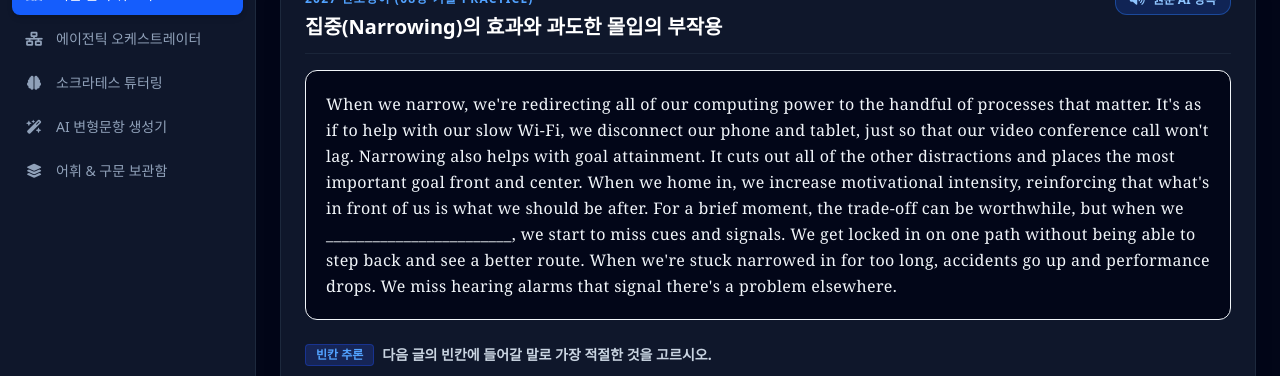
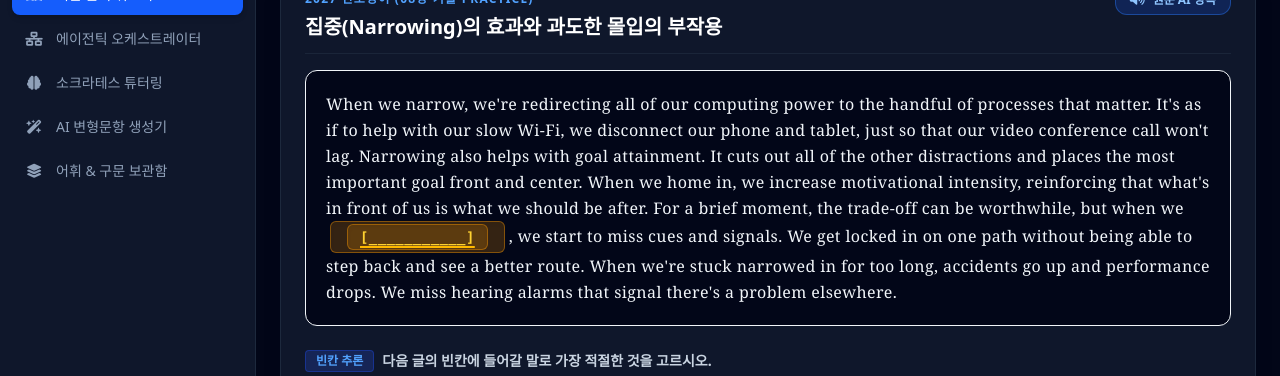
Before and after one commit to googyosoo/csat-agent-1, a React (Vite) app: page / in a window 1280 px wide. Shown: the part 120-496 px from the top of the page. Built offline with nearby package versions, Linux system fonts and the light colour scheme; no server answers; a web font is replaced by a local one.

Commit message:
fix: Highlight blank locations for fill-in-the-blank items and add dedicated Summary Box for summary completion items in LibraryTab

```diff
--- a/src/components/LibraryTab.tsx
+++ b/src/components/LibraryTab.tsx
@@ -81,16 +81,59 @@ export const LibraryTab: React.FC<LibraryTabProps> = ({
 
         {/* English Passage Text */}
         <div className="bg-slate-950 p-5 rounded-xl border border-slate-850 font-serif text-slate-100 text-base leading-relaxed tracking-wide select-text">
-          {selectedPassage.passage}
+          <div
+            dangerouslySetInnerHTML={{
+              __html: (selectedPassage.passage || '')
+                .replace(/_{4,}/g, '<u class="inline-block mx-1 px-3 py-0.5 bg-amber-500/20 text-amber-300 border border-amber-500/40 rounded-md font-bold font-mono text-sm underline decoration-amber-400 decoration-2 underline-offset-4 shadow-inner">[___________]</u>')
+                .replace(/\[\s*______+\s*\]/g, '<u class="inline-block mx-1 px-3 py-0.5 bg-amber-500/20 text-amber-300 border border-amber-500/40 rounded-md font-bold font-mono text-sm underline decoration-amber-400 decoration-2 underline-offset-4 shadow-inner">[___________]</u>')
+            }}
+          />
+
+          {/* If Question Type is '빈칸 추론' but no underline marker exists in passage text */}
+          {selectedPassage.type === '빈칸 추론' && !/_{4,}|\[\s*______+\s*\]/.test(selectedPassage.passage || '') && (
+            <div className="mt-4 p-3 bg-amber-950/40 border border-amber-500/40 rounded-xl text-xs text-amber-200 font-semibold flex items-center space-x-2">
+              <i className="fa-solid fa-pen-ruler text-amber-400"></i>
+              <span>[ 빈칸 추론 문항 위치 ]:</span>
+              <span className="px-3 py-0.5 bg-amber-500/20 text-amber-300 border border-amber-500/40 rounded-md font-bold font-mono">[___________]</span>
+            </div>
+          )}
         </div>
+
+        {/* 요약문 완성 전용 [ 요약문 (Summary) ] 카드 */}
+        {(selectedPassage.type === '요약문 완성' || selectedPassage.summarySentence) && (
+          <div className="p-4 bg-purple-950/40 border border-purple-500/40 rounded-xl space-y-2">
+            <div className="text-xs font-bold text-purple-300 flex items-center justify-between border-b border-purple-500/20 pb-2">
+              <span className="flex items-center space-x-1.5">
+                <i className="fa-solid fa-file-pen text-purple-400"></i>
+                <span>[ 요약문 (Summary) ]</span>
+              </span>
+              <span className="text-[10px] text-purple-400 font-normal">빈칸 (A), (B)에 들어갈 말로 가장 적절한 것을 고르시오.</span>
+            </div>
+            <div
+              className="text-sm font-sans text-purple-100 font-medium leading-relaxed"
+              dangerouslySetInnerHTML={{
+                __html: (selectedPassage.summarySentence || `By analyzing the main passage, technology affects (A) [___________] and influences emotional (B) [___________].`)
+                  .replace(/\(A\)\s*([\w-]+)?/g, '<span class="inline-block px-2.5 py-0.5 bg-purple-500/20 text-purple-300 border border-purple-500/40 rounded font-bold font-mono text-xs mx-1">(A) [___________]</span>')
+                  .replace(/\(B\)\s*([\w-]+)?/g, '<span class="inline-block px-2.5 py-0.5 bg-purple-500/20 text-purple-300 border border-purple-500/40 rounded font-bold font-mono text-xs mx-1">(B) [___________]</span>')
+              }}
+            />
+          </div>
+        )}
 
         {/* Question & Options Header */}
         <div className="pt-2">
           <h4 className="text-sm font-bold text-slate-300 flex items-center space-x-2">
-            <span className="px-2.5 py-0.5 bg-blue-950 text-blue-400 border border-blue-800/60 rounded text-xs">
+            <span className="px-2.5 py-0.5 bg-blue-950 text-blue-400 border border-blue-800/60 rounded text-xs font-bold">
               {selectedPassage.type}
             </span>
-            <span>다음 글의 빈칸에 들어갈 말로 가장 적절한 것을 고르시오.</span>
+            <span>
+              {selectedPassage.type === '빈칸 추론' && '다음 글의 빈칸에 들어갈 말로 가장 적절한 것을 고르시오.'}
+              {selectedPassage.type === '요약문 완성' && '다음 글의 내용을 한 문장으로 요약하고자 한다. 빈칸 (A), (B)에 들어갈 말로 가장 적절한 것은?'}
+              {selectedPassage.type === '무관한 문장' && '다음 글에서 전체 흐름과 관계 없는 문장은?'}
+              {selectedPassage.type === '글의 순서' && '주어진 글 다음에 이어질 글의 순서로 가장 적절한 것을 고르시오.'}
+              {selectedPassage.type === '주어진 문장의 위치' && '글의 흐름으로 보아, 주어진 문장이 들어가지에 가장 적절한 곳은?'}
+              {!['빈칸 추론', '요약문 완성', '무관한 문장', '글의 순서', '주어진 문장의 위치'].includes(selectedPassage.type) && '다음 글을 읽고 문항의 정답을 고르시오.'}
+            </span>
           </h4>
         </div>
 
```
